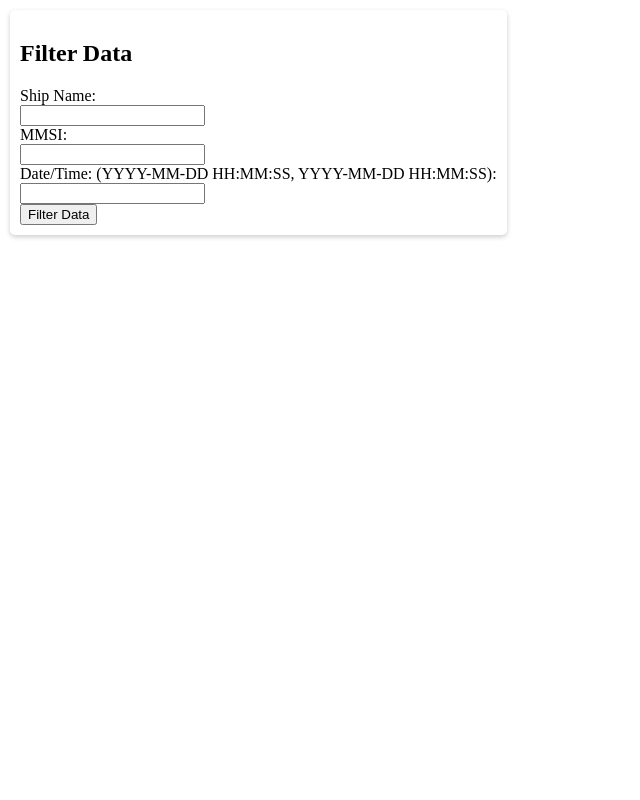
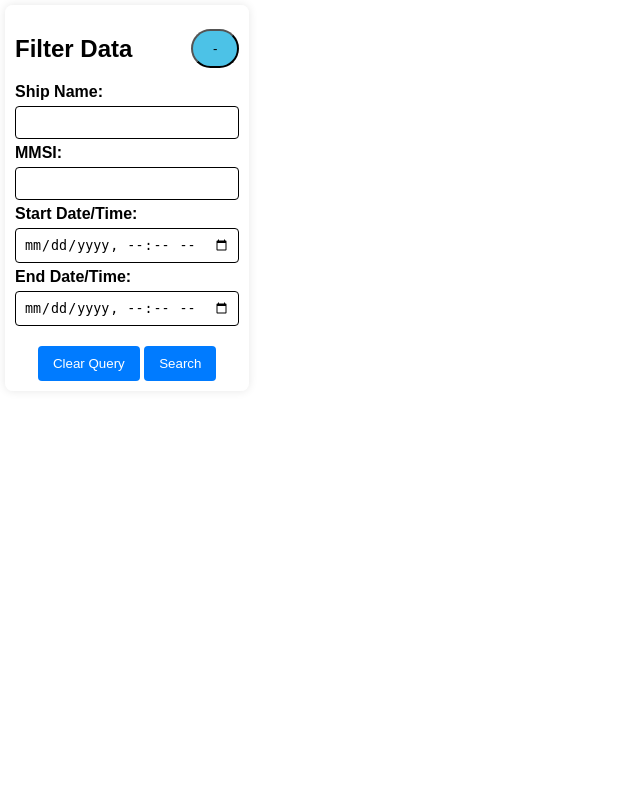
Before and after one commit to cadzchua/LocateTheShip, a Flask app: template application/templates/index.html in a window 1280 px wide. Shown: the whole page, without its empty margins (0-640 px from the left). Run offline with Flask 3, Linux system fonts and the light colour scheme; the template is opened without the code that fills it, so the values that code supplies are empty; some libraries are stand-ins or nearby versions.

Commit message:
feat: designed UI

```diff
--- a/application/app.py
+++ b/application/app.py
@@ -3,6 +3,7 @@ import psycopg2
 import folium
 import random, math
 from collections import defaultdict
+from datetime import datetime
 
 DATA_STORE_HOST = os.environ.get("DATA_STORE_HOST", "localhost")
 DATA_STORE_PORT = os.environ.get("DATA_STORE_PORT", "5432")
@@ -107,7 +108,8 @@ if __name__ == "__main__":
     ship_group = folium.FeatureGroup()
 
     for idx, row in enumerate(query_result):
-        ship_name, mmsi, lat, lon, time = row
+        ship_name, mmsi, lat, lon, time_str = row
+        time = datetime.strptime(time_str, '%Y-%m-%d %H:%M:%S')
 
         # Create ship icon marker
         ship_icon = folium.features.CustomIcon(ship_icon_path, icon_size=(20, 20))
@@ -140,4 +142,4 @@ if __name__ == "__main__":
 
         prev_points[mmsi].append((lon, lat, time))
     # Save the map to an HTML file
-    mymap.save('path_map.html')
+    mymap.save('application/path_map.html')
--- /dev/null
+++ b/application/static/css/index_style.css
@@ -0,0 +1,104 @@
+body {
+    font-family: Arial, sans-serif;
+    margin: 0;
+    padding: 0;
+    overflow: hidden;
+}
+
+.map-container {
+    position: relative;
+    top: 0;
+    left: 0;
+    min-width: 168vh;
+    z-index: 1;
+}
+
+
+.filter-forms {
+    position: absolute;
+    top: 0;
+    left: 0;
+    z-index: 2;
+    padding: 10px;
+    background-color: #ffffffae;
+    border-radius: 8px;
+    box-shadow: 0 0 10px rgba(0, 0, 0, 0.1);
+    width: auto;
+    margin-top: 5px;
+    margin-left: 5px;
+}
+
+.form-group {
+    margin-bottom: 15px;
+}
+
+label {
+    font-weight: bold;
+}
+
+input[type="text"],
+input[type="datetime-local"] {
+    margin-bottom: 5px;
+    width: 100%;
+    padding: 8px;
+    margin-top: 5px;
+    border: 1.4px solid #000000;
+    border-radius: 4px;
+    box-sizing: border-box;
+}
+
+.button-container {
+    text-align: center;
+}
+
+#query, #search {
+    display: inline-block;
+    padding: 10px 15px;
+    background-color: #007bff;
+    color: #fff;
+    border: none;
+    border-radius: 4px;
+    cursor: pointer;
+}
+
+#query:hover, #search:hover {
+    background-color: #0056b3;
+}
+
+.filter-header {
+    display: flex;
+    justify-content: space-between;
+    align-items: center;
+}
+
+.filter-header button {
+    margin-left: 10px;
+}
+
+.filter-form {
+    transition: height 1s cubic-bezier(1, -0.55, 0.265, 1.55);
+}
+
+.minimized {
+    height: 0;
+    overflow: hidden;
+    padding: 0;
+}
+
+.button1 {
+    width: auto;
+    font-family: "Mochiy Pop One", sans-serif;
+    border-radius: 20px;
+    padding: 10px 20px;
+    background-color: #4cc2e7;
+    color: rgb(0, 0, 0);
+    text-align: center;
+    text-decoration: none;
+    display: inline-block;
+}
+
+.button1:hover {
+    background-color: #3d9ab7;
+    color: rgb(0, 0, 0);
+    border: rgb(0, 0, 0) solid 2px;
+}
--- a/application/templates/index.html
+++ b/application/templates/index.html
@@ -5,76 +5,35 @@
     <link rel="shortcut icon" href="https://www.freeiconspng.com/uploads/ship-travel-cruise-tourism-travel-icon-png-ship-png-ship-icon-29.png">
     <meta name="viewport" content="width=device-width, initial-scale=1">
     <title>Ship Map</title>
-    <style>
-        html, body {
-            height: 100%;
-            margin: 0;
-            display: flex;
-            flex-direction: column;
-        }
-        #map-container {
-            width: 100%;
-            height: calc(100% - 50px);
-            position: relative;
-            display: flex;
-        }
-        #map {
-            width: 100%;
-            height: 100%;
-        }
-        #filter-forms {
-            position: absolute;
-            top: 10px;
-            left: 10px;
-            z-index: 1000;
-            background-color: white;
-            padding: 10px;
-            border-radius: 5px;
-            box-shadow: 0 2px 5px rgba(0, 0, 0, 0.2);
-        }
-    </style>
+    <link rel="stylesheet" type="text/css" href="{{ url_for('static', filename='css/index_style.css') }}">
 </head>
 <body>
-    <div id="filter-forms">
-        <h2>Filter Data</h2>
-        <form id="filter-form">
+    <div class="map-container">
+        {{ map_html | safe }}
+    </div>
+    <div class="filter-forms">
+        <div class="filter-header">
+            <h2>Filter Data</h2>
+            <button class="button1" id="myButton" onclick="toggleForm()">-</button>
+        </div>
+        <form id="filterForm" action="/filter" method="post" class="filter-form" onsubmit="submitForm(event)">
             <div class="form-group">
                 <label for="shipName">Ship Name:</label><br>
                 <input type="text" id="shipName" name="shipNames"><br>
-
                 <label for="mmsi">MMSI:</label><br>
                 <input type="text" id="mmsi" name="mmsi"><br>
-
-                <label for="datetime">Date/Time: (YYYY-MM-DD HH:MM:SS, YYYY-MM-DD HH:MM:SS):</label><br>
-                <input type="text" id="datetime" name="timeRange"><br>
+                <label for="datetime">Start Date/Time:</label><br>
+                <input type="datetime-local" id="datetime1" name="timeRange1"><br>
+                <label for="datetime">End Date/Time:</label><br>
+                <input type="datetime-local" id="datetime2" name="timeRange2"><br>
             </div>
-            <button type="submit" class="btn btn-primary">Filter Data</button>
+            <div class="button-container">
+                <button id="query" type="button" onclick="clearFormData()">Clear Query</button>
+                <button id="search" type="submit" class="btn btn-primary" onclick="saveFormData()">Search</button>
+            </div>
         </form>
     </div>
-    <div id="map-container">
-        <div id="map">
-            <!-- Map will be loaded dynamically here -->
-        </div>
-    </div>
+    <script src="static/js/script.js"></script>
+</body>
 
-    <!-- JavaScript to handle form submission -->
-    <script src="https://ajax.googleapis.com/ajax/libs/jquery/3.5.1/jquery.min.js"></script>
-    <script>
-        $(document).ready(function () {
-            $('#filter-form').submit(function (e) {
-                e.preventDefault(); // Prevent default form submission
-                $.ajax({
-                    url: '/filter', // Route to Flask route for handling form submission
-                    type: 'POST',
-                    data: $(this).serialize(),
-                    success: function (response) {
-                        $('#map').html(response);
-                    },
-                    error: function (xhr, status, error) {
-                    }
-                });
-            });
-        });
-    </script>
-</body>
 </html>
```
Also changed, not shown: application/flaskapp.py (+68 -56 lines), application/static/css/home_style.css (added, +117 -0 lines), application/static/js/script.js (added, +39 -0 lines), application/templates/home.html (added, +27 -0 lines), application/static/images/ship.png (renamed from application/ship.png).
